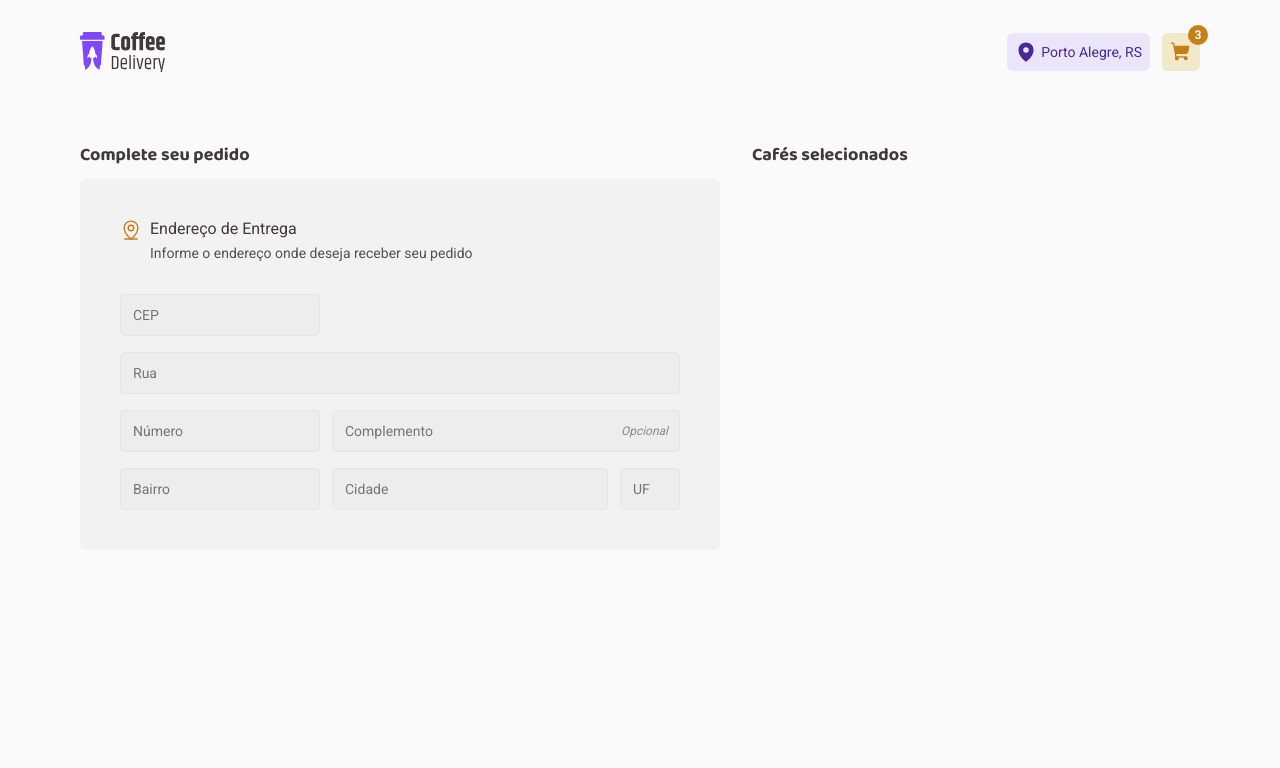
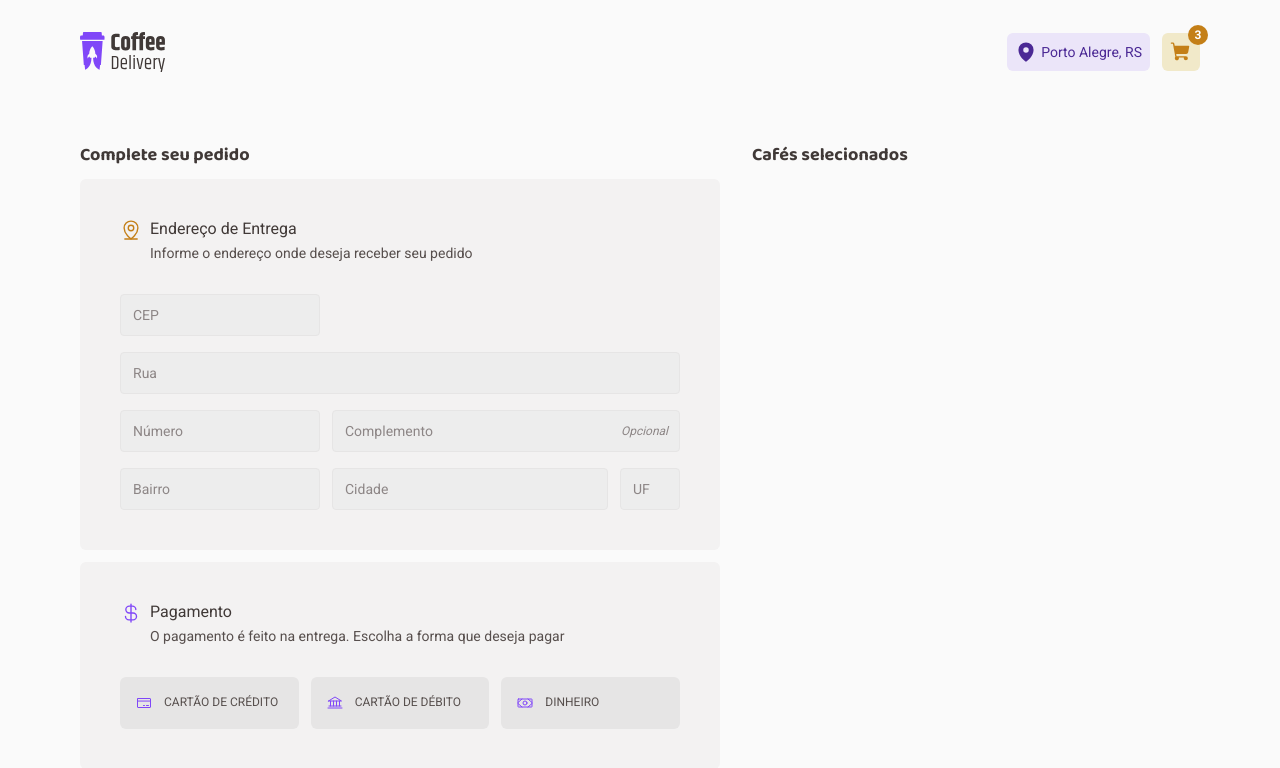
Before and after one commit to RafaelC77/ignite-react-coffee-delivery, a React (Vite) app: page /checkout in a window 1280 px wide. Shown: the top 768 px of the page. Built offline with nearby package versions, Linux system fonts and the light colour scheme.

Commit message:
feat: add payment options to checkout page

```diff
--- a/src/pages/Checkout/index.tsx
+++ b/src/pages/Checkout/index.tsx
@@ -1,4 +1,10 @@
-import { MapPinLine } from "phosphor-react";
+import {
+  Bank,
+  CreditCard,
+  CurrencyDollar,
+  MapPinLine,
+  Money,
+} from "phosphor-react";
 import {
   AddressAndPaymentInfo,
   AddressForm,
@@ -8,6 +14,8 @@ import {
   CityInfo,
   InputFields,
   NumberInput,
+  PaymentMethod,
+  PaymentOptions,
   PostalCodeInput,
   SelectedCoffeesInfo,
   StateInfo,
@@ -43,6 +51,35 @@ export function Checkout() {
               <StateInfo type="text" placeholder="UF" />
             </InputFields>
           </AddressForm>
+
+          <PaymentMethod>
+            <header>
+              <CurrencyDollar size={22} />
+
+              <span>
+                <h3>Pagamento</h3>
+                <p>
+                  O pagamento é feito na entrega. Escolha a forma que deseja
+                  pagar
+                </p>
+              </span>
+            </header>
+
+            <PaymentOptions>
+              <button>
+                <CreditCard size={16} />
+                <span>CARTÃO DE CRÉDITO</span>
+              </button>
+              <button>
+                <Bank size={16} />
+                <span>CARTÃO DE DÉBITO</span>
+              </button>
+              <button>
+                <Money size={16} />
+                <span>DINHEIRO</span>
+              </button>
+            </PaymentOptions>
+          </PaymentMethod>
         </AddressAndPaymentInfo>
 
         <SelectedCoffeesInfo>
--- a/src/pages/Checkout/styles.ts
+++ b/src/pages/Checkout/styles.ts
@@ -85,6 +85,10 @@ export const BaseInput = styled.input`
   padding: 0.75rem;
   border: 1px solid ${(props) => props.theme["base-button"]};
   border-radius: 4px;
+
+  &::placeholder {
+    color: ${(props) => props.theme["base-label"]};
+  }
 `;
 
 export const PostalCodeInput = styled(BaseInput)`
@@ -112,4 +116,57 @@ export const AditionalInfo = styled(BaseInput)`
   position: relative;
 `;
 
+export const PaymentMethod = styled.div`
+  padding: 2.5rem;
+  background: ${(props) => props.theme["base-card"]};
+  border-radius: 6px;
+
+  header {
+    display: flex;
+    gap: 0.5rem;
+    color: ${(props) => props.theme["purple"]};
+    margin-bottom: 2rem;
+
+    h3 {
+      font-size: 1rem;
+      font-weight: 400;
+      line-height: 130%;
+      color: ${(props) => props.theme["base-subtitle"]};
+    }
+
+    p {
+      font-size: 0.875rem;
+      line-height: 130%;
+      color: ${(props) => props.theme["base-text"]};
+      margin-top: 0.25rem;
+    }
+  }
+`;
+
+export const PaymentOptions = styled.div`
+  display: flex;
+  gap: 0.75rem;
+
+  button {
+    width: 100%;
+    padding: 1rem;
+    background: ${(props) => props.theme["base-button"]};
+    border: 0;
+    border-radius: 6px;
+    color: ${(props) => props.theme["purple"]};
+
+    display: flex;
+    gap: 0.75rem;
+    justify-content: flex-start;
+    align-items: center;
+
+    span {
+      font-size: 0.75rem;
+      line-height: 160%;
+      text-transform: uppercase;
+      color: ${(props) => props.theme["base-text"]};
+    }
+  }
+`;
+
 export const SelectedCoffeesInfo = styled.div``;
```
